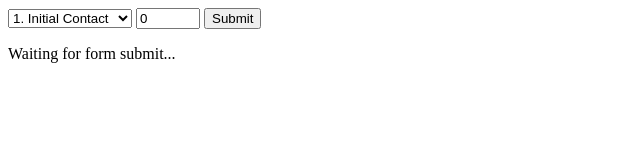
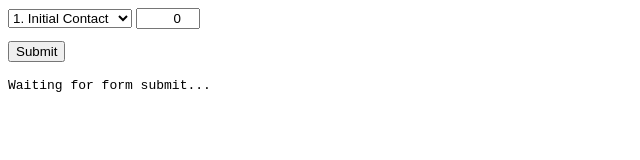
Before and after one commit to alexravs/efcy-assigment, a plain HTML site: page src/index.html in a window 1280 px wide. Shown: the whole page, without its empty margins (0-640 px from the left). Drawn offline with Linux system fonts and the light colour scheme.

Commit message:
add styling

```diff
--- a/src/index.html
+++ b/src/index.html
@@ -7,4 +7,5 @@
   </form>
   <div class="output">Waiting for form submit...</div>
   <script type="module" src="./index.js"></script>
+  <link rel="stylesheet" href="styles.css">
 </body>
--- /dev/null
+++ b/src/styles.css
@@ -0,0 +1,12 @@
+button {
+  display: block;
+  margin-top: 12px;
+}
+
+input {
+  text-align: right;
+}
+
+.output {
+  font-family: monospace;
+}
```
